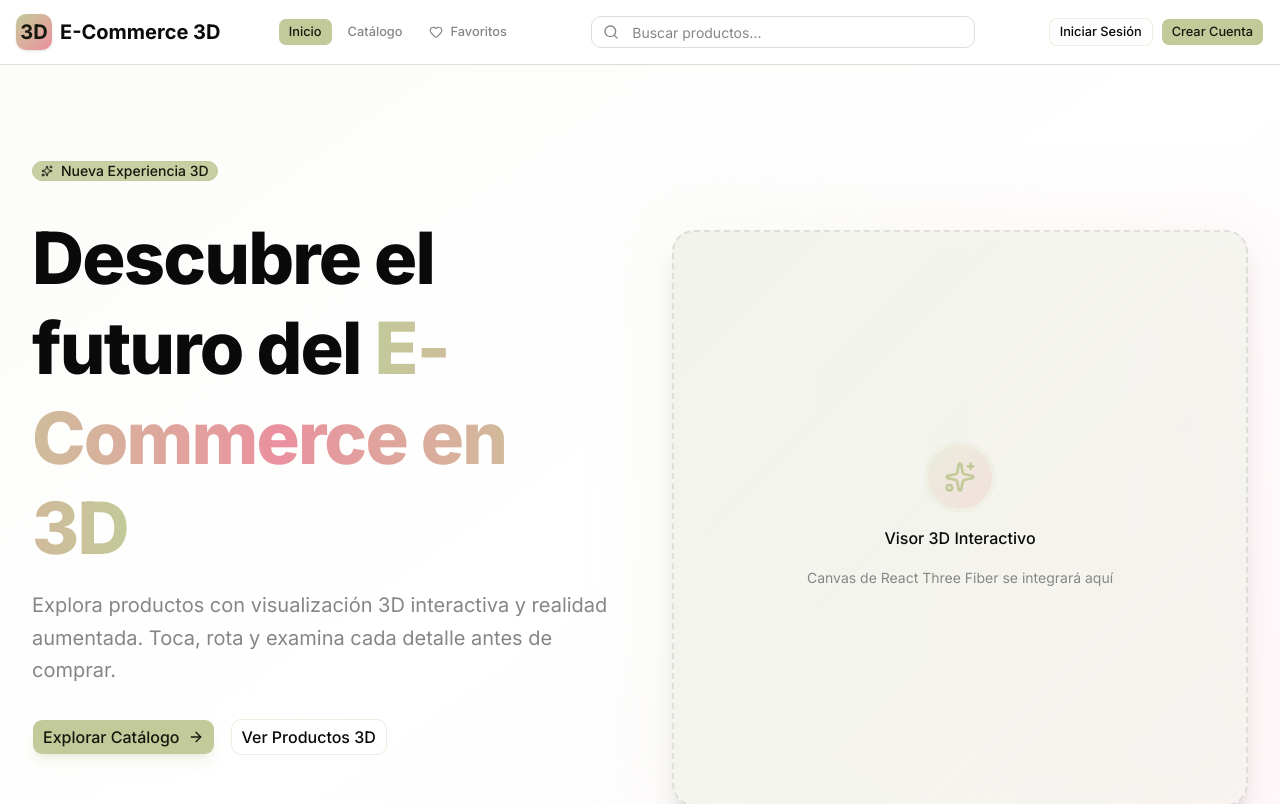
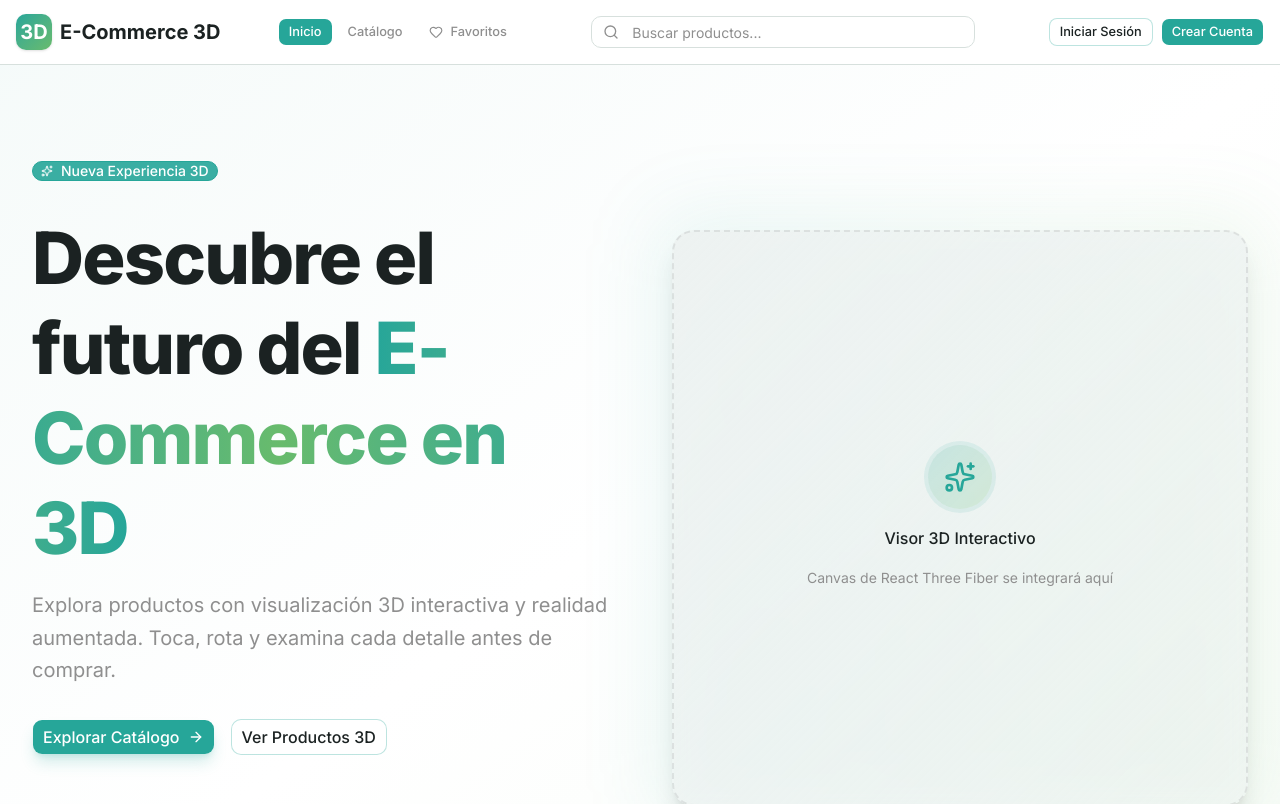
Before and after one commit to sullcarayramosdiego-design/tienda-front, a Next.js app: page / in a window 1280 px wide. Shown: the top 804 px of the page. Built offline with nearby package versions, Linux system fonts and the light colour scheme; a web font is replaced by a local one.

Commit message:
refactor: update styling for buttons and alerts across components

```diff
--- a/src/app/(storefront)/checkout/success/page.tsx
+++ b/src/app/(storefront)/checkout/success/page.tsx
@@ -9,7 +9,7 @@ export default function CheckoutSuccessPage() {
     <div className="container mx-auto py-16">
       <Card className="max-w-md mx-auto">
         <CardHeader>
-          <CardTitle className="text-green-600">Order Successful!</CardTitle>
+          <CardTitle className="text-secondary">Order Successful!</CardTitle>
         </CardHeader>
         <CardContent className="space-y-4">
           <p>Thank you for your purchase.</p>
--- a/src/app/error.tsx
+++ b/src/app/error.tsx
@@ -20,15 +20,15 @@ export default function Error({
     <div className="flex min-h-screen items-center justify-center p-4">
       <Card className="w-full max-w-md">
         <CardHeader>
-          <CardTitle className="text-red-600">Something went wrong!</CardTitle>
+          <CardTitle className="text-destructive">Something went wrong!</CardTitle>
         </CardHeader>
         <CardContent className="space-y-4">
           <p className="text-sm text-muted-foreground">
             An error occurred while processing your request. Please try again.
           </p>
           {error.message && (
-            <div className="rounded-md bg-red-50 p-3">
-              <p className="text-xs font-mono text-red-800">{error.message}</p>
+            <div className="rounded-md border border-destructive/20 bg-destructive/10 p-3">
+              <p className="text-xs font-mono text-destructive">{error.message}</p>
             </div>
           )}
           {error.digest && (
--- a/src/app/globals.css
+++ b/src/app/globals.css
@@ -49,82 +49,72 @@
 }
 
 :root {
-  --background: oklch(1 0 0);
-  --foreground: oklch(0.145 0 0);
-  --card: oklch(1 0 0);
-  --card-foreground: oklch(0.145 0 0);
-  --popover: oklch(1 0 0);
-  --popover-foreground: oklch(0.145 0 0);
-
-  /* Custom Brand Colors */
-  --primary: oklch(0.82 0.065 115); /* #C1CD97 - Sage/Matcha Green */
-  --primary-foreground: oklch(0.20 0.02 115);
-  --secondary: oklch(0.75 0.11 10); /* #E18D96 - Dusty Rose/Pink */
-  --secondary-foreground: oklch(0.98 0.01 10);
-  --accent: oklch(0.75 0.11 10); /* Using secondary as accent */
-  --accent-foreground: oklch(0.20 0.02 10);
-
-  --muted: oklch(0.96 0.01 115);
-  --muted-foreground: oklch(0.62 0 0); /* #909090 - Medium Gray */
-  --destructive: oklch(0.577 0.245 27.325);
-  --border: oklch(0.90 0.01 115);
-  --input: oklch(0.90 0.01 115);
-  --ring: oklch(0.82 0.065 115);
-
-  --chart-1: oklch(0.82 0.065 115);
-  --chart-2: oklch(0.75 0.11 10);
-  --chart-3: oklch(0.62 0 0);
-  --chart-4: oklch(0.50 0.05 115);
-  --chart-5: oklch(0.65 0.08 10);
-
+  --background: hsl(0 0% 100%);
+  --foreground: hsl(180 12% 12%);
+  --card: hsl(0 0% 100%);
+  --card-foreground: hsl(180 12% 12%);
+  --popover: hsl(0 0% 100%);
+  --popover-foreground: hsl(180 12% 12%);
+  --primary: hsl(174 63% 40%);
+  --primary-foreground: hsl(0 0% 100%);
+  --secondary: hsl(123 38% 57%);
+  --secondary-foreground: hsl(180 18% 12%);
+  --accent: hsl(354 58% 72%);
+  --accent-foreground: hsl(350 24% 18%);
+  --muted: hsl(165 16% 94%);
+  --muted-foreground: hsl(0 0% 56%);
+  --destructive: hsl(0 72% 51%);
+  --border: hsl(165 12% 86%);
+  --input: hsl(165 12% 86%);
+  --ring: hsl(174 63% 40%);
+  --chart-1: hsl(174 63% 40%);
+  --chart-2: hsl(123 38% 57%);
+  --chart-3: hsl(354 58% 72%);
+  --chart-4: hsl(0 0% 56%);
+  --chart-5: hsl(174 48% 28%);
   --radius: 0.625rem;
-  --sidebar: oklch(0.985 0 0);
-  --sidebar-foreground: oklch(0.145 0 0);
-  --sidebar-primary: oklch(0.82 0.065 115);
-  --sidebar-primary-foreground: oklch(0.20 0.02 115);
-  --sidebar-accent: oklch(0.96 0.01 115);
-  --sidebar-accent-foreground: oklch(0.145 0 0);
-  --sidebar-border: oklch(0.90 0.01 115);
-  --sidebar-ring: oklch(0.82 0.065 115);
+  --sidebar: hsl(165 18% 97%);
+  --sidebar-foreground: hsl(180 12% 12%);
+  --sidebar-primary: hsl(174 63% 40%);
+  --sidebar-primary-foreground: hsl(0 0% 100%);
+  --sidebar-accent: hsl(165 16% 94%);
+  --sidebar-accent-foreground: hsl(180 12% 12%);
+  --sidebar-border: hsl(165 12% 86%);
+  --sidebar-ring: hsl(174 63% 40%);
 }
 
 .dark {
-  --background: oklch(0.145 0 0);
-  --foreground: oklch(0.985 0 0);
-  --card: oklch(0.205 0 0);
-  --card-foreground: oklch(0.985 0 0);
-  --popover: oklch(0.205 0 0);
-  --popover-foreground: oklch(0.985 0 0);
-
-  /* Custom Brand Colors - Dark Mode */
-  --primary: oklch(0.70 0.08 115); /* Darker Sage Green */
-  --primary-foreground: oklch(0.98 0.01 115);
-  --secondary: oklch(0.65 0.13 10); /* Darker Dusty Rose */
-  --secondary-foreground: oklch(0.98 0.01 10);
-  --accent: oklch(0.65 0.13 10);
-  --accent-foreground: oklch(0.98 0.01 10);
-
-  --muted: oklch(0.28 0.01 115);
-  --muted-foreground: oklch(0.70 0 0);
-  --destructive: oklch(0.704 0.191 22.216);
-  --border: oklch(0.30 0.01 115);
-  --input: oklch(0.32 0.01 115);
-  --ring: oklch(0.70 0.08 115);
-
-  --chart-1: oklch(0.70 0.08 115);
-  --chart-2: oklch(0.65 0.13 10);
-  --chart-3: oklch(0.62 0 0);
-  --chart-4: oklch(0.50 0.06 115);
-  --chart-5: oklch(0.55 0.10 10);
-
-  --sidebar: oklch(0.205 0 0);
-  --sidebar-foreground: oklch(0.985 0 0);
-  --sidebar-primary: oklch(0.70 0.08 115);
-  --sidebar-primary-foreground: oklch(0.98 0.01 115);
-  --sidebar-accent: oklch(0.28 0.01 115);
-  --sidebar-accent-foreground: oklch(0.985 0 0);
-  --sidebar-border: oklch(0.30 0.01 115);
-  --sidebar-ring: oklch(0.70 0.08 115);
+  --background: hsl(180 10% 10%);
+  --foreground: hsl(165 12% 96%);
+  --card: hsl(180 10% 12%);
+  --card-foreground: hsl(165 12% 96%);
+  --popover: hsl(180 10% 12%);
+  --popover-foreground: hsl(165 12% 96%);
+  --primary: hsl(174 52% 52%);
+  --primary-foreground: hsl(180 20% 10%);
+  --secondary: hsl(123 35% 62%);
+  --secondary-foreground: hsl(180 20% 10%);
+  --accent: hsl(354 48% 68%);
+  --accent-foreground: hsl(350 20% 12%);
+  --muted: hsl(180 8% 18%);
+  --muted-foreground: hsl(0 0% 68%);
+  --destructive: hsl(0 75% 62%);
+  --border: hsl(180 8% 24%);
+  --input: hsl(180 8% 24%);
+  --ring: hsl(174 52% 52%);
+  --chart-1: hsl(174 52% 52%);
+  --chart-2: hsl(123 35% 62%);
+  --chart-3: hsl(354 48% 68%);
+  --chart-4: hsl(0 0% 68%);
+  --chart-5: hsl(174 42% 38%);
+  --sidebar: hsl(180 10% 12%);
+  --sidebar-foreground: hsl(165 12% 96%);
+  --sidebar-primary: hsl(174 52% 52%);
+  --sidebar-primary-foreground: hsl(180 20% 10%);
+  --sidebar-accent: hsl(180 8% 18%);
+  --sidebar-accent-foreground: hsl(165 12% 96%);
+  --sidebar-border: hsl(180 8% 24%);
+  --sidebar-ring: hsl(174 52% 52%);
 }
 
 @layer base {
--- a/src/components/admin/Asset3DUpload.tsx
+++ b/src/components/admin/Asset3DUpload.tsx
@@ -101,7 +101,7 @@ export function Asset3DUpload({ productId, onUploadSuccess }: Asset3DUploadProps
             accept=".glb,.usdz"
             onChange={handleFileSelect}
             disabled={uploading}
-            className="block w-full text-sm text-slate-500
+            className="block w-full text-sm text-muted-foreground
               file:mr-4 file:py-2 file:px-4
               file:rounded-md file:border-0
               file:text-sm file:font-semibold
--- a/src/components/admin/ComponentShowcase.tsx
+++ b/src/components/admin/ComponentShowcase.tsx
@@ -151,7 +151,7 @@ export function ComponentShowcase() {
 
       {/* Success indicator */}
       <Alert>
-        <CheckCircle2 className="h-4 w-4 text-green-600" />
+        <CheckCircle2 className="h-4 w-4 text-secondary" />
         <div className="ml-3">
           <strong>MCP Test Successful!</strong> All Shadcn components are working
           correctly.
--- a/src/components/layout/Footer.tsx
+++ b/src/components/layout/Footer.tsx
@@ -1,6 +1,6 @@
 export function Footer() {
   return (
-    <footer className="border-t bg-white py-2 lg:py-4 mt-auto">
+    <footer className="border-t bg-background py-2 lg:py-4 mt-auto">
       <div className="container mx-auto px-4 text-center text-xs text-muted-foreground">
         <p>&copy; {new Date().getFullYear()} E-Commerce 3D. Todos los derechos reservados.</p>
       </div>
--- a/src/components/layout/MobileMenuDrawer.tsx
+++ b/src/components/layout/MobileMenuDrawer.tsx
@@ -107,7 +107,7 @@ export function MobileMenuDrawer({ isOpen, onClose }: MobileMenuDrawerProps) {
               </Link>
 
               <Link href="/register" onClick={onClose}>
-                <Button className="w-full justify-center bg-primary hover:bg-primary/90">
+                <Button className="w-full justify-center">
                   Registrarse
                 </Button>
               </Link>
--- a/src/components/layout/Navbar.tsx
+++ b/src/components/layout/Navbar.tsx
@@ -22,7 +22,7 @@ export function Navbar() {
   ];
 
   return (
-    <nav className="hidden lg:flex sticky top-0 z-50 w-full border-b bg-white/95 backdrop-blur supports-[backdrop-filter]:bg-white/60">
+    <nav className="hidden lg:flex sticky top-0 z-50 w-full border-b bg-background/95 backdrop-blur supports-[backdrop-filter]:bg-background/60">
       <div className="container mx-auto flex h-16 items-center justify-between px-4 max-w-7xl">
         {/* Logo */}
         <Link href="/" className="flex items-center gap-2">
@@ -72,7 +72,7 @@ export function Navbar() {
           </Link>
 
           <Link href="/register">
-            <Button size="sm" className="bg-primary hover:bg-primary/90">
+            <Button size="sm">
               Crear Cuenta
             </Button>
           </Link>
--- a/src/components/layout/StorefrontHeader.tsx
+++ b/src/components/layout/StorefrontHeader.tsx
@@ -11,7 +11,7 @@ export function StorefrontHeader() {
 
   return (
     <>
-      <header className="sticky top-0 z-50 w-full border-b bg-white/95 backdrop-blur supports-[backdrop-filter]:bg-white/60 lg:hidden">
+      <header className="sticky top-0 z-50 w-full border-b bg-background/95 backdrop-blur supports-[backdrop-filter]:bg-background/60 lg:hidden">
         <div className="flex h-16 items-center justify-between px-4">
           {/* Logo */}
           <Link href="/" className="flex items-center gap-2">
--- a/src/lib/integration-examples.tsx
+++ b/src/lib/integration-examples.tsx
@@ -210,7 +210,7 @@ export function UploadAssetExample({ productId }: { productId: string }) {
         disabled={uploading}
       />
       {uploading && <p>Subiendo modelo 3D...</p>}
-      {error && <p className="text-red-500">{error}</p>}
+      {error && <p className="text-destructive">{error}</p>}
     </div>
   );
 }
```
Also changed, not shown: src/app/(auth)/login/page.tsx (+6 -6 lines), src/app/(auth)/register/page.tsx (+6 -6 lines).
